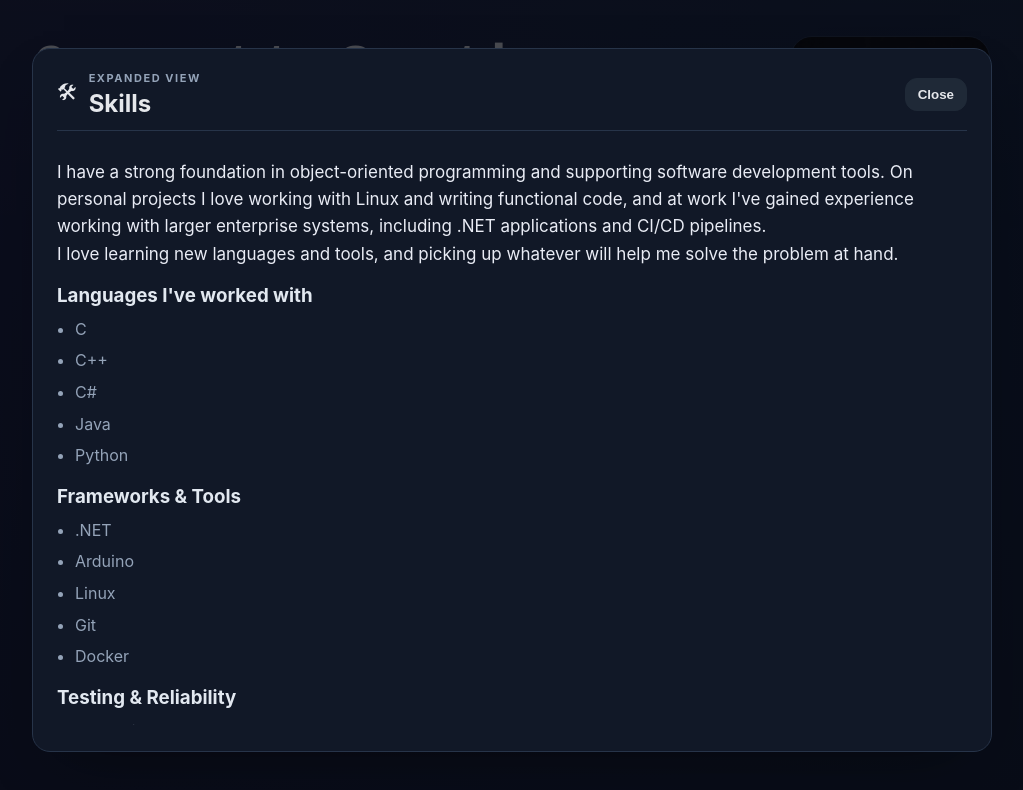
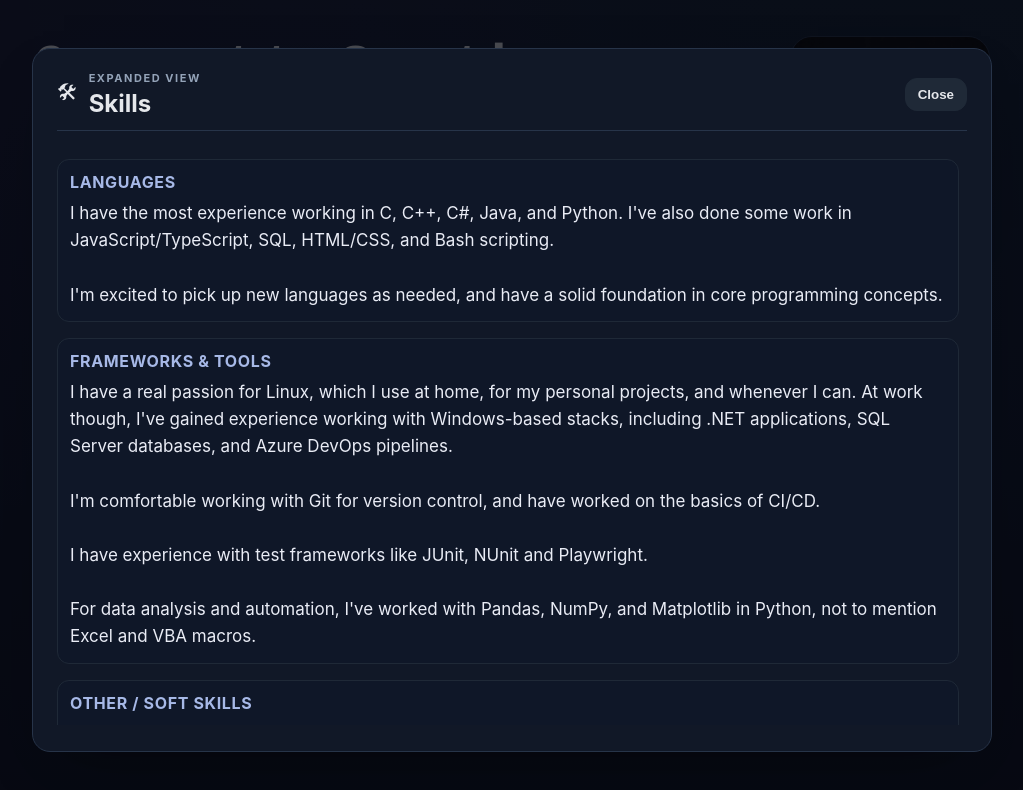
Before and after one commit to grsouth/hire-me, a React (Vite) app: page / in a window 1280 px wide. Both pictures are taken after a click on the button 414 px from the left and 417 px from the top of the page. Shown: the top 790 px of the page, without its empty margins (128-1151 px from the left). Built offline with nearby package versions, Linux system fonts and the light colour scheme; a web font is replaced by a local one.

Commit message:
skills section rework, minor rewording

```diff
--- a/src/components/Layout/Header.tsx
+++ b/src/components/Layout/Header.tsx
@@ -1,3 +1,4 @@
+import { useState } from "react";
 import { ResumeData } from "../../data/resume";
 
 type HeaderProps = {
@@ -5,8 +6,13 @@ type HeaderProps = {
 };
 
 const Header = ({ data }: HeaderProps) => {
+  const [isSpinning, setIsSpinning] = useState(false);
   const tel = data.contact.phone.replace(/[^\d+]/g, "");
   const photoUrl = `${import.meta.env.BASE_URL}profilepic_dark.png`;
+
+  const handlePhotoClick = () => {
+    setIsSpinning(true);
+  };
 
   return (
     <header className="site-header">
@@ -30,7 +36,13 @@ const Header = ({ data }: HeaderProps) => {
         <p className="summary-inline">{data.summary.short}</p>
       </div>
 
-      <div className="header-photo" aria-hidden>
+      <div
+        className={`header-photo ${isSpinning ? "is-spinning" : ""}`}
+        aria-hidden
+        onClick={handlePhotoClick}
+        role="presentation"
+        onAnimationEnd={() => setIsSpinning(false)}
+      >
         <img src={photoUrl} alt="" loading="lazy" />
       </div>
     </header>
--- a/src/components/ResumeSection/Expanded.tsx
+++ b/src/components/ResumeSection/Expanded.tsx
@@ -82,6 +82,8 @@ const DetailBlock = ({ block }: DetailBlockProps) => {
   switch (block.type) {
     case "paragraph":
       return <Paragraph textBlock={block} />;
+    case "paragraphTitled":
+      return <TitledParagraph titledBlock={block} />;
     case "list":
       return <List listBlock={block} />;
     case "experience":
@@ -105,6 +107,13 @@ const renderWithBreaks = (text: string) =>
 
 const Paragraph = ({ textBlock }: { textBlock: ParagraphBlock }) => (
   <p className="detail-paragraph detail-block">{renderWithBreaks(textBlock.text)}</p>
+);
+
+const TitledParagraph = ({ titledBlock }: { titledBlock: TitledParagraphBlock }) => (
+  <section className="detail-block titled-paragraph">
+    <p className="titled-paragraph__title">{titledBlock.title}</p>
+    <p className="detail-paragraph titled-paragraph__body">{renderWithBreaks(titledBlock.text)}</p>
+  </section>
 );
 
 const List = ({ listBlock }: { listBlock: ListBlock }) => (
--- a/src/data/resume.ts
+++ b/src/data/resume.ts
@@ -34,6 +34,7 @@ export interface SummarySection {
 
 export type SectionDetailBlock =
   | ParagraphBlock
+  | TitledParagraphBlock
   | ListBlock
   | ExperienceBlock
   | EducationBlock
@@ -41,6 +42,12 @@ export type SectionDetailBlock =
 
 export interface ParagraphBlock {
   type: "paragraph";
+  text: string;
+}
+
+export interface TitledParagraphBlock {
+  type: "paragraphTitled";
+  title: string;
   text: string;
 }
 
@@ -92,7 +99,7 @@ export interface ParagraphImageEntry {
 
 export const resumeData: ResumeData = {
   name: "Garrett Southam",
-  headline: "Junior Software Engineer",
+  headline: "Software Engineer",
   contact: {
     phone: "(801) 372-4562",
     email: "garrettsoutham@proton.me",
@@ -101,25 +108,23 @@ export const resumeData: ResumeData = {
   links: [],
 
   summary: {
-    short: "I love using my technical skills to build useful things.",
+    short: "I love using technical skills to build useful things.",
     details: [
       {
         type: "paragraph",
         text:
-          "I spend most of my time inside internal tooling—automating data pulls, building dashboards for the test team, or wiring up scripts that help firmware engineers understand what’s happening in the field.",
+          "",
       },
       {
         type: "paragraph",
         text:
-          "Because I jump between hardware, firmware, and software groups, I’ve become the person who smooths handoffs and turns ambiguous requests into something shippable.",
+          "",
       },
       {
         type: "list",
-        title: "Things I’m drawn to",
+        title: "",
         items: [
-          "Automation that removes repetitive work for engineers and QA",
-          "Visualizations that quickly explain messy test data",
-          "Little utilities that improve reliability and shorten debug time",
+          "",
         ],
       },
     ],
@@ -131,40 +136,25 @@ export const resumeData: ResumeData = {
       id: "skills",
       title: "Skills",
       icon: "🛠",
-      short: "Experienced in Java, Python, and C-family languages, test automation, and Linux.",
+      short: "Proficient in modern object-oriented programming and software development tools, with experience in data analysis, automation, and SDET/QA.",
       details: [
         {
-          type: "paragraph",
+          type: "paragraphTitled",
+          title: "Languages",
           text:
-            "I have a strong foundation in object-oriented programming and supporting software development tools. On personal projects I love working with Linux and writing functional code, and at work I've gained experience working with larger enterprise systems, including .NET applications and CI/CD pipelines. \n I love learning new languages and tools, and picking up whatever will help me solve the problem at hand.",
+            "I have the most experience working in C, C++, C#, Java, and Python. I've also done some work in JavaScript/TypeScript, SQL, HTML/CSS, and Bash scripting. \n\n I'm excited to pick up new languages as needed, and have a solid foundation in core programming concepts.",
         },
         {
-          type: "list",
-          title: "Languages I've worked with",
-          items: ["C", "C++", "C#", "Java", "Python"],
+          type: "paragraphTitled",
+          title: "Frameworks & Tools",
+          text:
+            "I have a real passion for Linux, which I use at home, for my personal projects, and whenever I can. At work though, I've gained experience working with Windows-based stacks, including .NET applications, SQL Server databases, and Azure DevOps pipelines. \n\n I'm comfortable working with Git for version control, and have worked on the basics of CI/CD. \n\n I have experience with test frameworks like JUnit, NUnit and Playwright. \n\n For data analysis and automation, I've worked with Pandas, NumPy, and Matplotlib in Python, not to mention Excel and VBA macros.",
         },
         {
-          type: "list",
-          title: "Frameworks & Tools",
-          items: [".NET", "Arduino", "Linux", "Git", "Docker"],
-        },
-        {
-          type: "list",
-          title: "Testing & Reliability",
-          items: [
-            "Test-Driven Development",
-            "Automated testing and CI/CD basics",
-            "Object-oriented design habits",
-          ],
-        },
-        {
-          type: "list",
-          title: "Data & Automation",
-          items: [
-            "Data analysis and reporting for hardware/firmware testing",
-            "Automation strategies data collection and report generation",
-            "Creating dashboards and reports that both engineers and non-engineers can understand",
-          ],
+          type: "paragraphTitled",
+          title: "Other / Soft Skills",
+          text:
+            "I've worked in agile teams, learning Scrum methodologies. I've had a lot of experience communicating technical concepts to non-technical stakeholders and working across teams to solve problems. \n\n I speak Russian at a conversational level. \n\n I'm a quick learner, and I love getting involved in new challenges that let me stretch my skills and use new tools.   ",
         },
       ],
     },
@@ -174,7 +164,7 @@ export const resumeData: ResumeData = {
       id: "experience",
       title: "Job Experience",
       icon: "💼",
-      short: "Engineering Assistant with QA and Software Development experience.",
+      short: "Engineering Assistant with experience in hardware, QA, and software development.",
       details: [
         {
           type: "experience",
@@ -187,8 +177,8 @@ export const resumeData: ResumeData = {
               end: "Present",
               bullets: [
                 "As a member of Wavetronix's 'Mudcat' team, my job was part QA engineer, part field technician, and part software developer.",
-                "My main responsibility was to help set up and monitor radar test sites, and analyze the performance of new hardware and firmware releases.",
-                "Part of my role was building internal tools to help radar firmware engineers and QA teams move faster by automating data collection, analysis, and reporting. My work helped significantly streamline the feedback loop between new product development and real world testing",
+                "My main responsibility was to configure and monitor radar test sites, and analyze the performance of new hardware and firmware releases.",
+                "Part of my role was building internal tools to help radar firmware engineers and QA teams move faster by automating data collection, analysis, and reporting. My work helped significantly streamline the feedback loop between new product development and real-world testing.",
               ],
             },
             {
@@ -198,9 +188,9 @@ export const resumeData: ResumeData = {
               start: "Sep 2017",
               end: "Jan 2020",
               bullets: [
-                "I helped assemble and test radar sensors and other supporting equipment.",
-                "I was part of a team that held a great record for tight quality control. We put new hardware through rigorous testing, including environmental stress screening and performance verification.",
-                "During my time in production, I helped implement new processes for upcoming product lines",
+                "I assembled and tested radar sensors, along with other supporting equipment.",
+                "I was part of a team that required tight quality control. We put new hardware through rigorous testing, including environmental stress screening and performance verification.",
+                "During my time in production, I implemented new processes for upcoming product lines.",
                 "My experience with hardware assembly gave me a good foundation for understanding how the radar systems work at a low level, which has helped me immensely as I transitioned to other roles."
               ],
             },
@@ -237,7 +227,7 @@ export const resumeData: ResumeData = {
               logo: `${import.meta.env.BASE_URL}byu_logo_square.png`,
               details: [
                 "Pursuing my Computer Science degree gave me a lot of hands-on work in C, C++, Java, and Python. There was a strong emphasis on understanding core computer science principles, like algorithms and data structures.",
-                "My main classes were a deep dive into discrete math, web programming, computer systems (C/x86), databases, and computational theory. I got a lot of experience writing object oriented code, practicing test driven development, and working on larger projects.",
+                "My main classes were a deep dive into discrete math, web programming, computer systems (C/x86), databases, and computational theory. I got a lot of experience writing object-oriented code, practicing test-driven development, and working on larger projects.",
                 "I had supporting calculus and physics coursework. Also noteworthy was some great elective experiences, including Blockchain development, computer security, mechanical engineering, and business ethics.",
               ],
             },
@@ -258,13 +248,13 @@ export const resumeData: ResumeData = {
           entries: [
             {
               text:
-                "I also love technical theater and lighting design. \n\n I've worked as a technical director and lighting designer as a volunteer for student productions, and on a contract basis for community theaters. \n\n It's a great way to combine my technical skills with creativity, and practice working with complex systems under pressure. The show must go on!",
+                "I also love technical theater and lighting design. \n\n I've worked as a technical director and lighting designer as a volunteer for student productions, and as an employee for community theaters. \n\n It's a great way to combine my technical skills with creativity, and practice working with complex systems under pressure. No matter what happens, the show must go on! \n\n My most recent work was as the lighting designer and board operator for Shakespeare Coeur d'Alene's production of Hamlet.",
               image: `${import.meta.env.BASE_URL}cda_board.jpg`,
               alt: "Lighting console during a show",
             },
             {
               text:
-                "When I have extra time at home, I'm probably working on some kind of maker project. \n\n I love tinkering with 3d printers. I've been surprised how many skills you can develop just by working on personal projects and learning to solve everyday problems on your own in novel ways. \n\n Whether it's designing custom parts in CAD, tuning print settings, learning to solder, or writing Arduino code, you can learn a lot just by diving in to a project and figuring it out as you go",
+                "When I have extra time at home, I'm probably working on some kind of maker project. \n\n I love tinkering with 3D printers. I've been surprised how many skills you can develop just by working on personal projects and learning to solve everyday problems on your own in novel ways. \n\n Whether it's designing custom parts in CAD, tuning print settings, learning to solder, or writing Arduino code, you can learn a lot just by diving into a project and figuring it out as you go. \n\n Some of my recent projects have included an automatic humidity-controlled gecko misting system, custom trigger linkages for bufferless rifle receivers, and a whole variety of organization and workshop improvement projects.",
               image: `${import.meta.env.BASE_URL}3d_printer.jpg`,
               alt: "3D printer working on a part",
             },
--- a/src/styles/globals.css
+++ b/src/styles/globals.css
@@ -23,17 +23,20 @@
 body {
   margin: 0;
   background:
-    radial-gradient(90% 120% at 15% 20%, rgba(124, 58, 237, 0.08), transparent),
-    radial-gradient(120% 140% at 85% 10%, rgba(14, 165, 233, 0.06), transparent),
-    linear-gradient(180deg, rgba(255, 255, 255, 0.02), transparent 30%),
-    var(--bg);
+    radial-gradient(120% 120% at 20% 12%, rgba(124, 58, 237, 0.06), transparent 45%),
+    radial-gradient(140% 140% at 82% 0%, rgba(14, 165, 233, 0.05), transparent 52%),
+    linear-gradient(180deg, #111827, #0d1426 60%, #0a0f1d);
   color: var(--text);
   font-family: "Fantasque Sans Mono", "Inter", "SF Pro Display", system-ui, sans-serif;
   -webkit-font-smoothing: antialiased;
+  position: relative;
+  overflow-x: hidden;
 }
 
 #root {
   min-height: 100vh;
+  position: relative;
+  z-index: 1;
 }
 
 a {
@@ -104,9 +107,9 @@ a {
   gap: 8px;
   padding: 12px 16px;
   border-radius: 14px;
-  background: var(--accent-soft);
+  background: rgba(124, 58, 237, 0.32);
   color: #e9d5ff;
-  border: 1px solid rgba(124, 58, 237, 0.35);
+  border: 1px solid rgba(124, 58, 237, 0.48);
   text-decoration: none;
   font-size: 14px;
   font-weight: 600;
@@ -114,7 +117,7 @@ a {
 }
 
 .ghost-button:hover {
-  background: rgba(124, 58, 237, 0.26);
+  background: rgba(124, 58, 237, 0.4);
   transform: translateY(-1px);
   box-shadow: 0 10px 25px -20px rgba(124, 58, 237, 0.6);
 }
@@ -129,12 +132,20 @@ a {
   align-self: start;
   overflow: hidden;
   background: #0b1222;
+  cursor: pointer;
+  transform-style: preserve-3d;
 }
 
 .header-photo img {
   width: 100%;
   height: 100%;
   object-fit: cover;
+  backface-visibility: hidden;
+}
+
+.header-photo.is-spinning {
+  animation: profile-spin 0.9s ease-in-out;
+  transform-origin: center;
 }
 
 @media (max-width: 780px) {
@@ -325,6 +336,25 @@ a {
   margin-top: 16px;
 }
 
+.titled-paragraph {
+  border: 1px solid var(--border);
+  border-radius: 12px;
+  padding: 12px;
+  background: rgba(15, 23, 42, 0.5);
+}
+
+.titled-paragraph__title {
+  margin: 0;
+  text-transform: uppercase;
+  letter-spacing: 0.04em;
+  font-weight: 700;
+  color: #a7b9e7;
+}
+
+.titled-paragraph__body {
+  margin: 8px 0 0;
+}
+
 .paragraph-image-grid {
   display: grid;
   grid-template-columns: repeat(auto-fit, minmax(220px, 1fr));
@@ -477,6 +507,18 @@ a {
   }
 }
 
+@keyframes profile-spin {
+  from {
+    transform: rotateY(0deg);
+  }
+  50% {
+    transform: rotateY(180deg);
+  }
+  to {
+    transform: rotateY(360deg);
+  }
+}
+
 @media (max-width: 640px) {
   .app-shell {
     padding: 28px 18px 72px;
```
